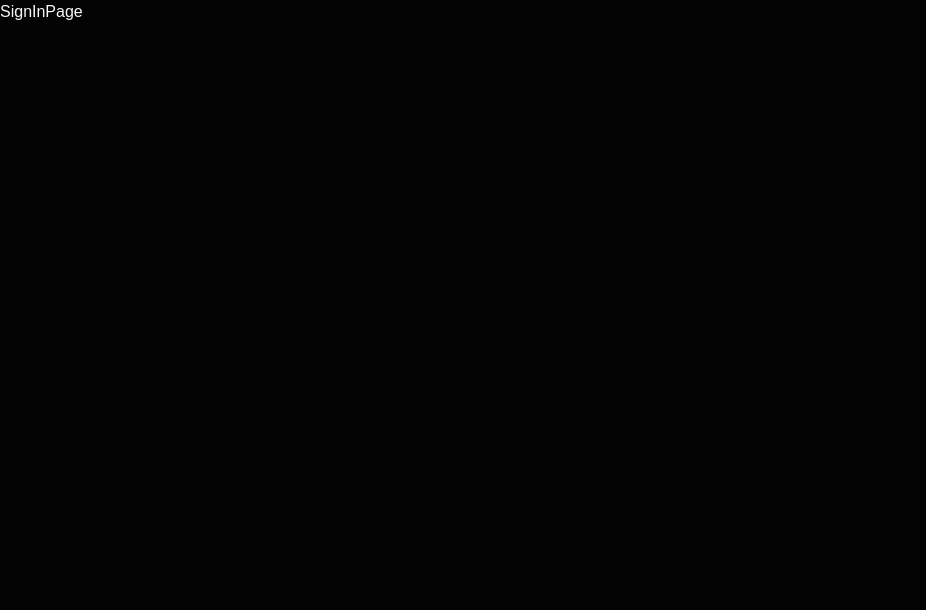
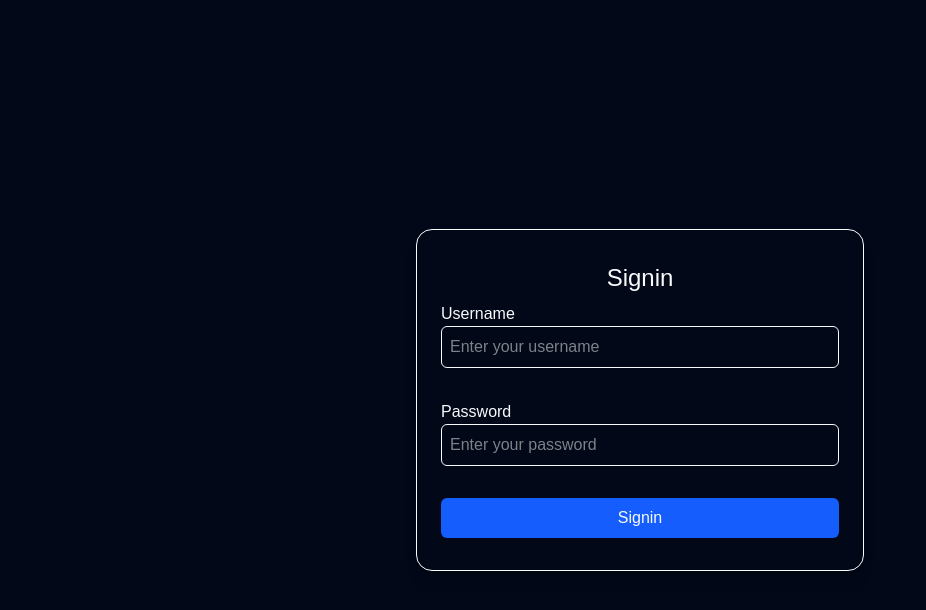
Before and after one commit to Shivathmika20/draw-app, a Next.js app in the folder apps/excalidraw-frontend/: page /signin in a window 1280 px wide. Shown: the top 610 px of the page, without its empty margins (0-926 px from the left). Built offline with nearby package versions, Linux system fonts and the light colour scheme.

Commit message:
feat: added Authform

```diff
--- a/apps/excalidraw-frontend/app/(auth)/signin/page.tsx
+++ b/apps/excalidraw-frontend/app/(auth)/signin/page.tsx
@@ -1,7 +1,20 @@
+import { Authform } from "@/components/Authform";
+
+
 export default function SignInPage() {
+
+
   return (
-    <div>
-      <h1>SignInPage</h1>
-    </div>
+      <Authform
+        title="Signin"
+        fields={
+          [
+            {name:"username",label:"Username",type:"text",placeholder:"Enter your username",required:true},
+            {name:"password",label:"Password",type:"password",placeholder:"Enter your password",required:true},
+          ]
+        }
+        submitLabel="Signin"
+        mode="signin"
+      />
   )
 }
--- a/apps/excalidraw-frontend/app/(auth)/signup/page.tsx
+++ b/apps/excalidraw-frontend/app/(auth)/signup/page.tsx
@@ -0,0 +1,16 @@
+import { Authform } from "@/components/Authform";
+export default function SignupPage() {
+  return (
+    <Authform
+      title="Signup"
+      fields={[
+        { name: "username", label: "Username", type: "text", placeholder: "Enter your username",required:true },
+        { name: "password", label: "Password", type: "password", placeholder: "Enter your password",required:true },
+        { name: "name", label: "Name", type: "text", placeholder: "Enter your name",required:true },
+        { name: "photo", label: "Photo", type: "text", placeholder: "upload your photo",required:false },
+      ]}
+      submitLabel="Signup"
+      mode="signup"
+    />
+  )
+}
--- a/apps/excalidraw-frontend/app/globals.css
+++ b/apps/excalidraw-frontend/app/globals.css
@@ -1,57 +1,74 @@
 @import "tailwindcss";
 
-@theme {
-  /* Colors */
-  --color-background: oklch(100% 0 0);
-  --color-foreground: oklch(100% 0 0);
-  --color-card: oklch(100% 0 0);
-  --color-card-foreground: oklch(9.8% 0.005 285.88);
-  --color-popover: oklch(100% 0 0);
-  --color-popover-foreground: oklch(9.8% 0.005 285.88);
-  --color-primary: oklch(9.8% 0.005 285.88);
-  --color-primary-foreground: oklch(98% 0.002 285.88);
-  --color-secondary: oklch(96.1% 0.001 285.88);
-  --color-secondary-foreground: oklch(9.8% 0.005 285.88);
-  --color-muted: oklch(96.1% 0.001 285.88);
-  --color-muted-foreground: oklch(45.1% 0.01 285.88);
-  --color-accent: oklch(96.1% 0.001 285.88);
-  --color-accent-foreground: oklch(9.8% 0.005 285.88);
-  --color-destructive: oklch(62.8% 0.257 29.24);
-  --color-destructive-foreground: oklch(98% 0.002 285.88);
-  --color-border: oklch(89.6% 0.013 285.88);
-  --color-input: oklch(89.6% 0.013 285.88);
-  --color-ring: oklch(9.8% 0.005 285.88);
 
-  /* Border radius */
-  --radius: 0.5rem;
-}
+@layer base {
+  :root {
+    --background: 222.2 84% 4.9%; /* dark background */
+    --foreground: 210 40% 98%; /* white text */
 
-@media (prefers-color-scheme: dark) {
-  @theme {
-    --color-background: oklch(9.8% 0.005 285.88);
-    --color-foreground: oklch(98% 0.002 285.88);
-    --color-card: oklch(9.8% 0.005 285.88);
-    --color-card-foreground: oklch(98% 0.002 285.88);
-    --color-popover: oklch(9.8% 0.005 285.88);
-    --color-popover-foreground: oklch(98% 0.002 285.88);
-    --color-primary: oklch(98% 0.002 285.88);
-    --color-primary-foreground: oklch(9.8% 0.005 285.88);
-    --color-secondary: oklch(14.6% 0.005 285.88);
-    --color-secondary-foreground: oklch(98% 0.002 285.88);
-    --color-muted: oklch(14.6% 0.005 285.88);
-    --color-muted-foreground: oklch(63.8% 0.01 285.88);
-    --color-accent: oklch(14.6% 0.005 285.88);
-    --color-accent-foreground: oklch(98% 0.002 285.88);
-    --color-destructive: oklch(62.8% 0.257 29.24);
-    --color-destructive-foreground: oklch(98% 0.002 285.88);
-    --color-border: oklch(27.1% 0.006 285.88);
-    --color-input: oklch(27.1% 0.006 285.88);
-    --color-ring: oklch(83.1% 0.016 285.88);
+    --card: 217.2 32.6% 17.5%; /* slightly lighter dark for card */
+    --card-foreground: 210 40% 98%; /* white text on card */
+
+    --popover: 0 0% 100%;
+    --popover-foreground: 222.2 84% 4.9%;
+
+    --primary: 222.2 47.4% 11.2%;
+    --primary-foreground: 210 40% 98%;
+
+    --secondary: 210 40% 96.1%;
+    --secondary-foreground: 222.2 47.4% 11.2%;
+
+    --muted: 210 40% 96.1%;
+    --muted-foreground: 215.4 16.3% 46.9%;
+
+    --accent: 210 40% 96.1%;
+    --accent-foreground: 222.2 47.4% 11.2%;
+
+    --destructive: 0 84.2% 60.2%;
+    --destructive-foreground: 210 40% 98%;
+
+    --border: 217.2 32.6% 17.5%;
+    --input: 217.2 32.6% 17.5%;
+    --ring: 212.7 26.8% 83.9%;
+
+    --radius: 0.5rem;
+  }
+
+  .dark {
+    --background: 222.2 84% 4.9%;
+    --foreground: 210 40% 98%;
+
+    --card: 217.2 32.6% 17.5%;
+    --card-foreground: 210 40% 98%;
+
+    --popover: 222.2 84% 4.9%;
+    --popover-foreground: 210 40% 98%;
+
+    --primary: 210 40% 98%;
+    --primary-foreground: 222.2 47.4% 11.2%;
+
+    --secondary: 217.2 32.6% 17.5%;
+    --secondary-foreground: 210 40% 98%;
+
+    --muted: 217.2 32.6% 17.5%;
+    --muted-foreground: 215 20.2% 65.1%;
+
+    --accent: 217.2 32.6% 17.5%;
+    --accent-foreground: 210 40% 98%;
+
+    --destructive: 0 62.8% 30.6%;
+    --destructive-foreground: 210 40% 98%;
+
+    --border: 217.2 32.6% 17.5%;
+    --input: 217.2 32.6% 17.5%;
+    --ring: 212.7 26.8% 83.9%;
   }
 }
 
-body {
-  font-family: Arial, Helvetica, sans-serif;
-  background-color: var(--color-background);
-  color: var(--color-foreground);
+@layer base {
+  body {
+    background-color: hsl(var(--background));
+    color: hsl(var(--foreground));
+    font-family: Arial, Helvetica, sans-serif;
+  }
 }
--- a/apps/excalidraw-frontend/app/page.tsx
+++ b/apps/excalidraw-frontend/app/page.tsx
@@ -1,7 +1,7 @@
 export default function Home() {
   return (
     <div className="flex min-h-screen items-center justify-center bg-zinc-50 font-sans dark:bg-black">
-      <main className="flex min-h-screen w-full max-w-3xl flex-col items-center justify-between py-32 px-16 bg-white dark:bg-black sm:items-start">
+      <main className="flex min-h-screen w-full max-w-3xl flex-col items-center justify-between py-32 px-16 text-white dark:bg-black sm:items-start">
         Excalidraw landing page
       </main>
     </div>
--- /dev/null
+++ b/apps/excalidraw-frontend/components/Authform.tsx
@@ -0,0 +1,81 @@
+'use client'
+
+import {SigninSchema,SignupSchema} from '@repo/common-types/types'
+import {zodResolver} from '@hookform/resolvers/zod'
+import { useForm } from 'react-hook-form'
+import { z } from 'zod'
+import { Button } from '@repo/ui/components/ui/button'
+import { Input } from '@repo/ui/components/ui/input'
+import { Card, CardContent, CardHeader, CardTitle, CardFooter } from '@repo/ui/components/ui/card'
+import { Form, FormControl,  FormField, FormItem, FormLabel, FormMessage } from '@repo/ui/components/ui/form'
+
+interface AuthFileds{
+  name:string;
+  label:string;
+  type?:string;
+  placeholder?:string;
+  required?:boolean;
+}
+
+
+interface AuthProps{
+  title:string;
+  fields:AuthFileds[];
+  submitLabel:string;
+  mode:'signin' | 'signup';
+}
+
+
+export const Authform = ({title,fields,submitLabel,mode}:AuthProps) => {
+  const schema=mode==='signup'?SignupSchema:SigninSchema;
+
+  const form =useForm<z.infer<typeof schema>>({
+    resolver:zodResolver(schema as any),
+  })
+
+  const onSubmit=async(data:z.infer<typeof schema>)=>{
+    console.log(data);
+  }
+
+  return(
+    <div className="flex justify-center items-center h-screen ">
+      <Card className="w-full max-w-md rounded-2xl  bg-card shadow-lg px-6 py-8">
+        <CardHeader className="text-center text-bold text-2xl mb-2">
+          <CardTitle>{title}</CardTitle>
+        </CardHeader>
+        <CardContent>
+        <Form {...form}>
+          <form onSubmit={form.handleSubmit(onSubmit)} className='space-y-8'>
+            {fields.map((f)=>(
+              <FormField
+                key={f.name}
+                control={form.control}
+                name={f.name as any}
+                render={({ field }) => (
+                  <FormItem>
+                    <FormLabel className="text-md font-medium">{f.label}</FormLabel>
+                    <FormControl>
+                      <Input
+                        placeholder={f.placeholder || ''}
+                        type={f.type || 'text'}
+                        required={f.required}
+                        {...field}
+                        className='rounded-md  text-foreground focus:border-primary focus:ring-primary px-2'
+                      />
+                    </FormControl>
+                    <FormMessage />
+                  </FormItem>
+                )}
+              />
+            ))}
+            <Button type="submit"  className='w-full px-4 py-2 bg-blue-600 rounded-md'>
+              {submitLabel}
+            </Button>
+          </form>
+        </Form>
+        </CardContent>
+
+      </Card>
+    </div>
+  )
+}
--- a/apps/excalidraw-frontend/package.json
+++ b/apps/excalidraw-frontend/package.json
@@ -9,9 +9,11 @@
     "lint": "eslint"
   },
   "dependencies": {
+    "@hookform/resolvers": "^5.2.2",
     "next": "16.1.1",
     "react": "19.2.3",
-    "react-dom": "19.2.3"
+    "react-dom": "19.2.3",
+    "react-hook-form": "^7.70.0"
   },
   "devDependencies": {
     "@repo/common-types": "workspace:*",
--- a/apps/excalidraw-frontend/tailwind.config.ts
+++ b/apps/excalidraw-frontend/tailwind.config.ts
@@ -8,46 +8,46 @@ const config: Config = {
     "../../packages/ui/src/**/*.{js,ts,jsx,tsx}",
   ],
   theme: {
+    borderRadius: {
+      lg: "0.5rem",
+      md: "calc(0.5rem - 2px)",
+      sm: "calc(0.5rem - 4px)",
+    },
     extend: {
       colors: {
-        background: "var(--color-background)",
-        foreground: "var(--color-foreground)",
+        background: "hsl(var(--background))",
+        foreground: "hsl(var(--foreground))",
         card: {
-          DEFAULT: "var(--color-card)",
-          foreground: "var(--color-card-foreground)",
+          DEFAULT: "hsl(var(--card))",
+          foreground: "hsl(var(--card-foreground))",
         },
         popover: {
-          DEFAULT: "var(--color-popover)",
-          foreground: "var(--color-popover-foreground)",
+          DEFAULT: "hsl(var(--popover))",
+          foreground: "hsl(var(--popover-foreground))",
         },
         primary: {
-          DEFAULT: "var(--color-primary)",
-          foreground: "var(--color-primary-foreground)",
+          DEFAULT: "hsl(var(--primary))",
+          foreground: "hsl(var(--primary-foreground))",
         },
         secondary: {
-          DEFAULT: "var(--color-secondary)",
-          foreground: "var(--color-secondary-foreground)",
+          DEFAULT: "hsl(var(--secondary))",
+          foreground: "hsl(var(--secondary-foreground))",
         },
         muted: {
-          DEFAULT: "var(--color-muted)",
-          foreground: "var(--color-muted-foreground)",
+          DEFAULT: "hsl(var(--muted))",
+          foreground: "hsl(var(--muted-foreground))",
         },
         accent: {
-          DEFAULT: "var(--color-accent)",
-          foreground: "var(--color-accent-foreground)",
+          DEFAULT: "hsl(var(--accent))",
+          foreground: "hsl(var(--accent-foreground))",
         },
         destructive: {
-          DEFAULT: "var(--color-destructive)",
-          foreground: "var(--color-destructive-foreground)",
+          DEFAULT: "hsl(var(--destructive))",
+          foreground: "hsl(var(--destructive-foreground))",
         },
-        border: "var(--color-border)",
-        input: "var(--color-input)",
-        ring: "var(--color-ring)",
-      },
-      borderRadius: {
-        lg: "var(--radius)",
-        md: "calc(var(--radius) - 2px)",
-        sm: "calc(var(--radius) - 4px)",
+        border: "hsl(var(--border))",
+        input: "hsl(var(--input))",
+        ring: "hsl(var(--ring))",
       },
     },
   },
--- a/packages/common-types/package.json
+++ b/packages/common-types/package.json
@@ -2,7 +2,7 @@
   "name": "@repo/common-types",
   "version": "1.0.0",
   "description": "",
-  "main": "index.js",
+  "main": "./src/types.ts",
   "exports": {
     "./types": "./src/types.ts"
   },
@@ -15,7 +15,7 @@
   "keywords": [],
   "author": "",
   "license": "ISC",
-  "type": "commonjs",
+  "type": "module",
   "dependencies": {
     "zod": "^4.2.1"
   }
--- a/packages/ui/package.json
+++ b/packages/ui/package.json
@@ -26,9 +26,9 @@
     "@radix-ui/react-slot": "^1.2.4",
     "class-variance-authority": "^0.7.0",
     "clsx": "^2.1.1",
+    "react-hook-form": "^7.70.0",
     "react": "^19.2.0",
     "react-dom": "^19.2.0",
-    "react-hook-form": "^7.70.0",
     "tailwind-merge": "^2.5.4",
     "zod": "^4.2.1"
   }
```
Also changed, not shown: packages/ui/components.json, 1 other file (tests, documents, lock files or other folders).
